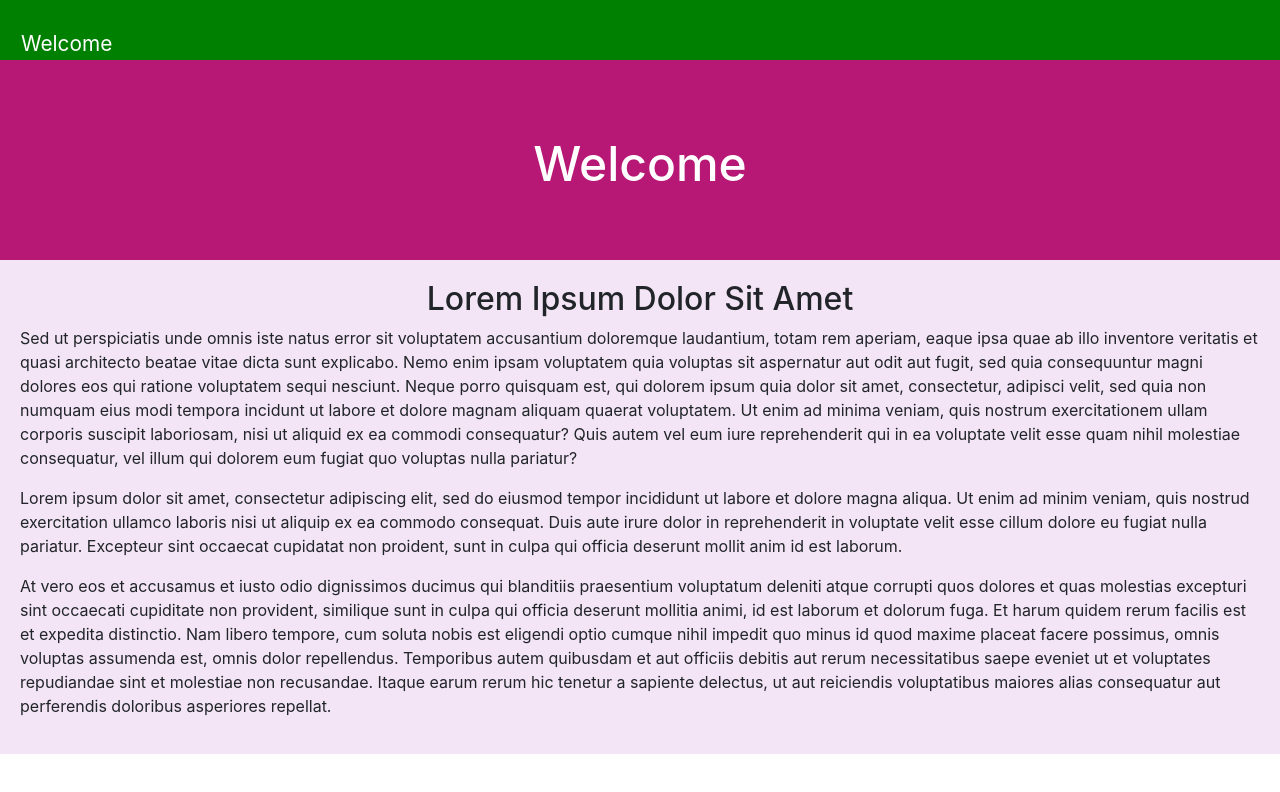
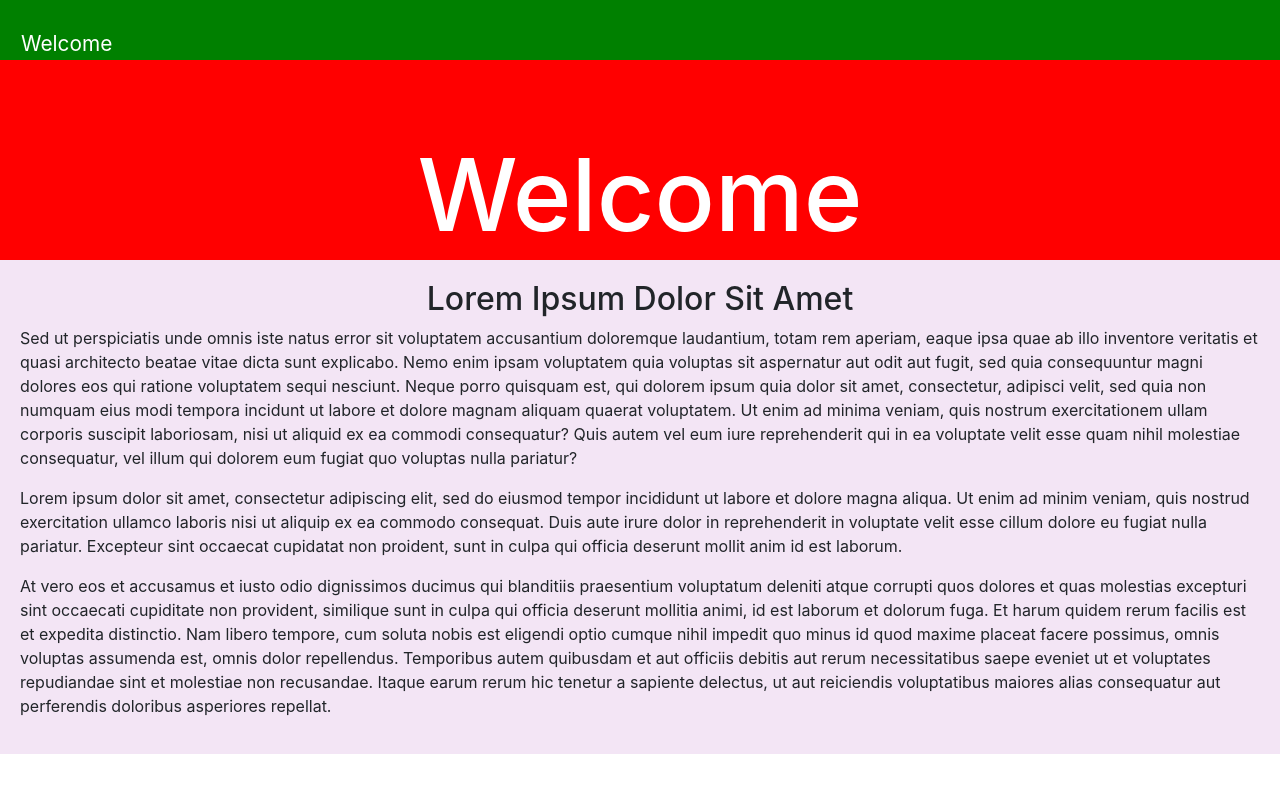
Before and after one commit to Dragontalker/myfirstreactapp, a React (Create React App) app: page / in a window 1280 px wide. Shown: the top 792 px of the page. Built offline with nearby package versions, Linux system fonts and the light colour scheme.

Commit message:
Modified the style of header as requried.

```diff
--- a/src/styles/Header.css
+++ b/src/styles/Header.css
@@ -1,5 +1,5 @@
 .header {
-  background: #b71775;
+  background: red;
   height: 200px;
 }
 
@@ -8,5 +8,5 @@
   padding-top: 75px;
   text-align: center;
   color: white;
-  font-size: 3rem;
+  font-size: 100px;
 }
```
